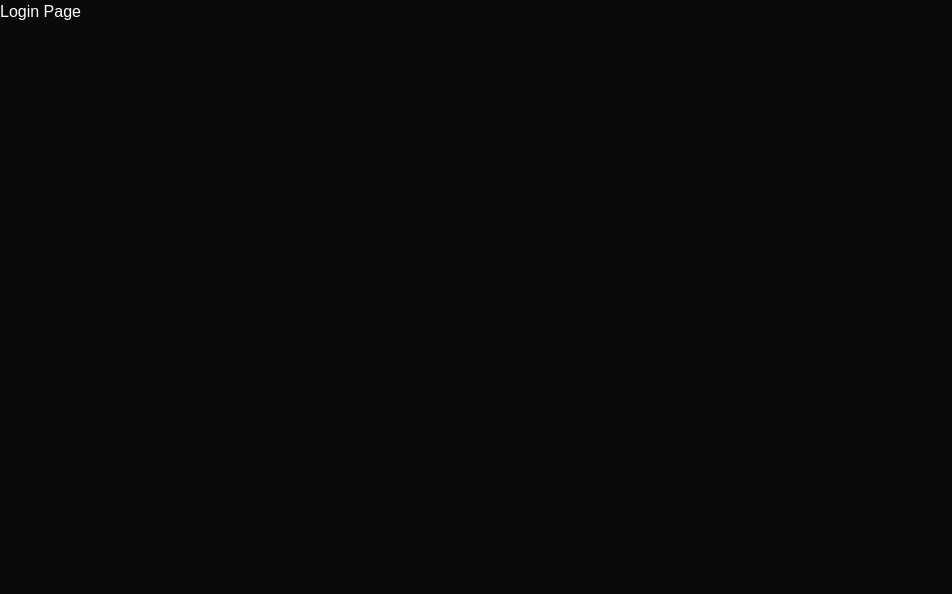
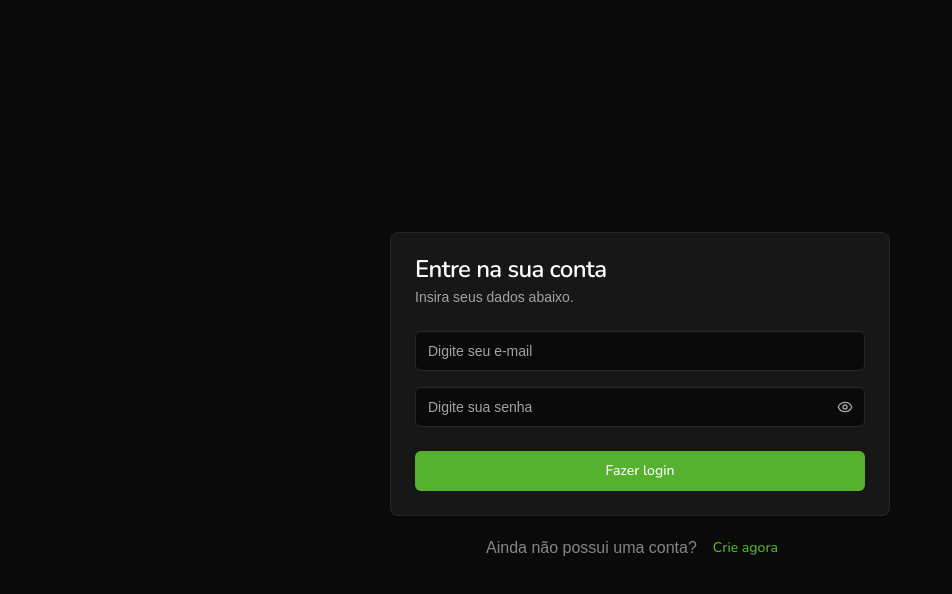
Before and after one commit to andressouza25/dashboard-fintrack, a React (Vite) app: page /login in a window 1280 px wide. Shown: the top 594 px of the page, without its empty margins (0-952 px from the left). Built offline with nearby package versions, Linux system fonts and the light colour scheme; a web font is replaced by a local one.

Commit message:
feat: add login page with form validation

```diff
--- a/src/components/password-input.jsx
+++ b/src/components/password-input.jsx
@@ -20,6 +20,7 @@
           variant="ghost"
           className="absolute bottom-0 right-0 top-0 my-auto mr-1 h-8 w-8 text-muted-foreground"
           onClick={() => setPasswordIsVisible((prev) => !prev)}
+          type="button"
         >
           {passwordIsVisible ? <EyeOffIcon /> : <EyeIcon />}
         </Button>
--- a/src/pages/login.jsx
+++ b/src/pages/login.jsx
@@ -1,5 +1,102 @@
+import { zodResolver } from '@hookform/resolvers/zod'
+import { useForm } from 'react-hook-form'
+import { Link } from 'react-router'
+import z from 'zod'
+
+import PasswordInput from '@/components/password-input'
+import { Button } from '@/components/ui/button'
+import {
+  Card,
+  CardContent,
+  CardDescription,
+  CardFooter,
+  CardHeader,
+  CardTitle,
+} from '@/components/ui/card'
+import {
+  Form,
+  FormControl,
+  FormField,
+  FormItem,
+  FormMessage,
+} from '@/components/ui/form'
+import { Input } from '@/components/ui/input'
+
+const loginSchema = z.object({
+  email: z
+    .string()
+    .email({
+      message: 'O E-mail é obrigatório.',
+    })
+    .trim()
+    .min(1, {
+      message: 'O E-mail é obrigatório.',
+    }),
+  password: z.string().trim().min(6, {
+    message: 'A senha deve ter no mínimo 6 caracteres.',
+  }),
+})
+
 const LoginPage = () => {
-  return <h1>Login Page</h1>
+  const form = useForm({
+    resolver: zodResolver(loginSchema),
+    defaultValues: {
+      email: '',
+      password: '',
+    },
+  })
+  const handleSubmit = (data) => {
+    console.log(data)
+  }
+  return (
+    <div className="flex h-screen w-screen flex-col items-center justify-center gap-3">
+      <Form {...form}>
+        <form onSubmit={form.handleSubmit(handleSubmit)}>
+          <Card className="w-[500px]">
+            <CardHeader>
+              <CardTitle>Entre na sua conta</CardTitle>
+              <CardDescription>Insira seus dados abaixo.</CardDescription>
+            </CardHeader>
+            <CardContent className="space-y-4">
+              <FormField
+                control={form.control}
+                name="email"
+                render={({ field }) => (
+                  <FormItem>
+                    <FormControl>
+                      <Input placeholder="Digite seu e-mail" {...field} />
+                    </FormControl>
+                    <FormMessage />
+                  </FormItem>
+                )}
+              />
+              <FormField
+                control={form.control}
+                name="password"
+                render={({ field }) => (
+                  <FormItem>
+                    <FormControl>
+                      <PasswordInput {...field} />
+                    </FormControl>
+                    <FormMessage />
+                  </FormItem>
+                )}
+              />
+            </CardContent>
+            <CardFooter>
+              <Button className="w-full">Fazer login</Button>
+            </CardFooter>
+          </Card>
+        </form>
+      </Form>
+      <div className="flex items-center justify-center px-6">
+        <p className="text-center opacity-50">Ainda não possui uma conta?</p>
+        <Button variant="link" asChild>
+          <Link to="/signup">Crie agora</Link>
+        </Button>
+      </div>
+    </div>
+  )
 }
 
 export default LoginPage
--- a/src/pages/signup.jsx
+++ b/src/pages/signup.jsx
@@ -52,7 +52,7 @@
 })
 
 const SignupPage = () => {
-  const methods = useForm({
+  const form = useForm({
     resolver: zodResolver(signupSchema),
     defaultValues: {
       firstName: '',
@@ -69,8 +69,8 @@
   }
   return (
     <div className="flex h-screen w-screen flex-col items-center justify-center gap-3">
-      <Form {...methods}>
-        <form onSubmit={methods.handleSubmit(handleSubmit)}>
+      <Form {...form}>
+        <form onSubmit={form.handleSubmit(handleSubmit)}>
           <Card className="w-[500px]">
             <CardHeader>
               <CardTitle>Crie a sua conta</CardTitle>
@@ -79,7 +79,7 @@
             <CardContent className="space-y-4">
               {/* NOME */}
               <FormField
-                control={methods.control}
+                control={form.control}
                 name="firstName"
                 render={({ field }) => (
                   <FormItem>
@@ -93,7 +93,7 @@
               />
               {/* SOBRENOME */}
               <FormField
-                control={methods.control}
+                control={form.control}
                 name="lastName"
                 render={({ field }) => (
                   <FormItem>
@@ -107,7 +107,7 @@
               />
               {/* EMAIL */}
               <FormField
-                control={methods.control}
+                control={form.control}
                 name="email"
                 render={({ field }) => (
                   <FormItem>
@@ -121,7 +121,7 @@
               />
               {/* SENHA */}
               <FormField
-                control={methods.control}
+                control={form.control}
                 name="password"
                 render={({ field }) => (
                   <FormItem>
@@ -135,7 +135,7 @@
               />
               {/* CONFIRMAÇÃO DE SENHA */}
               <FormField
-                control={methods.control}
+                control={form.control}
                 name="passwordConfirmation"
                 render={({ field }) => (
                   <FormItem>
@@ -152,7 +152,7 @@
               />
               {/* CHECKBOX */}
               <FormField
-                control={methods.control}
+                control={form.control}
                 name="terms"
                 render={({ field }) => (
                   <FormItem className="items-top flex space-x-2 space-y-0">
@@ -166,12 +166,12 @@
                     <div className="space-y-1 leading-none">
                       <label
                         htmlFor="terms"
-                        className={`text-xs text-muted-foreground opacity-75 ${methods.formState.errors.terms && 'text-red-500'}`}
+                        className={`text-xs text-muted-foreground opacity-75 ${form.formState.errors.terms && 'text-red-500'}`}
                       >
                         Ao clicar em Criar conta, você aceita{' '}
                         <a
                           href="#"
-                          className={`text-white underline ${methods.formState.errors.terms && 'text-red-500'}`}
+                          className={`text-white underline ${form.formState.errors.terms && 'text-red-500'}`}
                         >
                           nosso termo de uso e política de privacidade.
                         </a>
```
